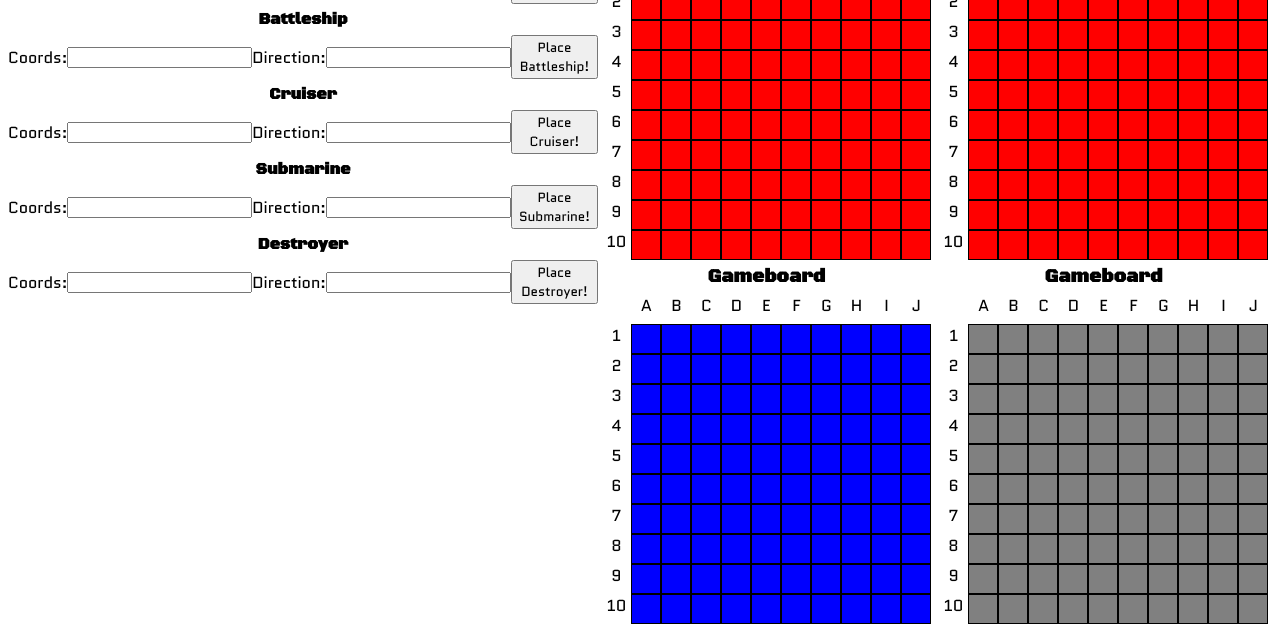
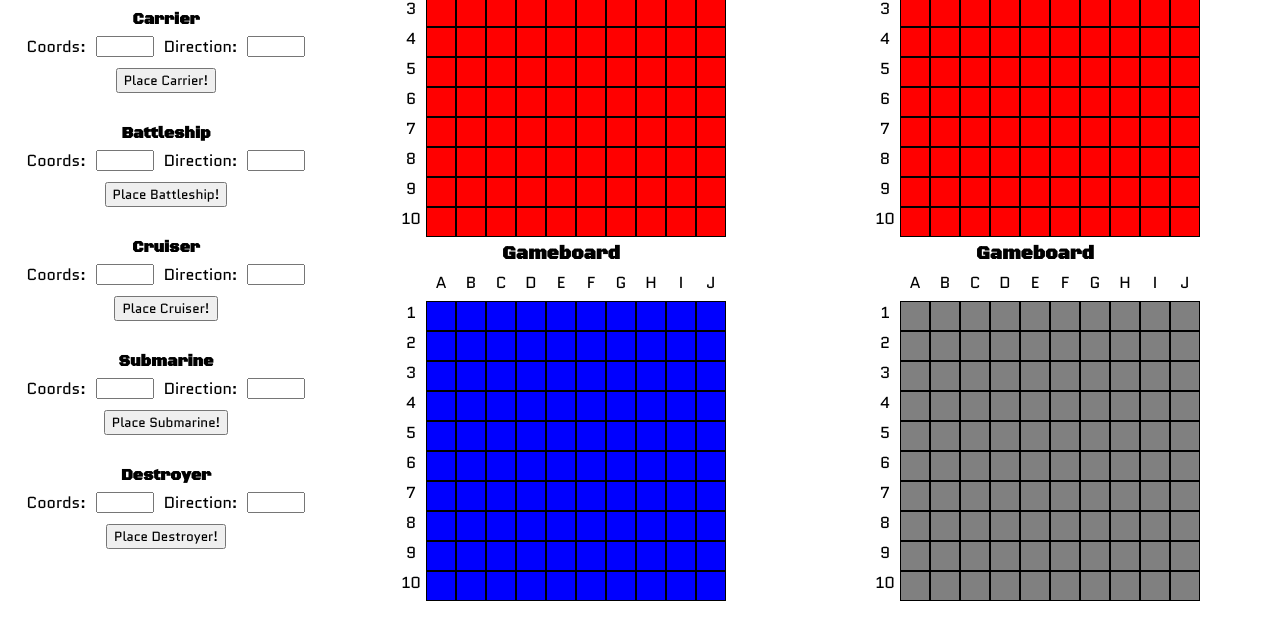
Before and after one commit to h-maren/battleship, a website built with webpack: page src/index.html in a window 1280 px wide. Shown: the part 230-862 px from the top of the page. After the commit the page ends 839 px from the top, so only its background shows below. Built offline with nearby package versions, Linux system fonts and the light colour scheme.

Commit message:
Add styling to coordinate inputs

```diff
--- a/src/index.html
+++ b/src/index.html
@@ -23,8 +23,8 @@
                         <input type="text" id="carrier-coords">
                         <label for="carrier-direction">Direction:</label>
                         <input type="text" id="carrier-direction">
-                        <button type ="button" class="place-carrier">Place Carrier!</button>
                     </div>
+                    <button type ="button" class="place-carrier">Place Carrier!</button>
                 </div>
             </form>
             <form id="input-battleship">
@@ -35,8 +35,8 @@
                         <input type="text" id="battleship-coords">
                         <label for="battleship-direction">Direction:</label>
                         <input type="text" id="battleship-direction">
-                        <button type ="button" class="place-battleship">Place Battleship!</button>
                     </div>
+                    <button type ="button" class="place-battleship">Place Battleship!</button>
                 </div>
             </form>
             <form id="input-cruiser">
@@ -47,8 +47,8 @@
                         <input type="text" id="cruiser-coords">
                         <label for="cruiser-direction">Direction:</label>
                         <input type="text" id="cruiser-direction">
-                        <button type ="button" class="place-cruiser">Place Cruiser!</button>
                     </div>
+                    <button type ="button" class="place-cruiser">Place Cruiser!</button>
                 </div>
             </form>
             <form id="input-submarine">
@@ -59,8 +59,8 @@
                         <input type="text" id="submarine-coords">
                         <label for="submarine-direction">Direction:</label>
                         <input type="text" id="submarine-direction">
-                        <button type ="button" class="place-submarine">Place Submarine!</button>
                     </div>
+                    <button type ="button" class="place-submarine">Place Submarine!</button>
                 </div>
             </form>
             <form id="input-destroyer">
@@ -71,8 +71,8 @@
                         <input type="text" id="destroyer-coords">
                         <label for="destroyer-direction">Direction:</label>
                         <input type="text" id="destroyer-direction">
-                        <button type ="button" class="place-destroyer">Place Destroyer!</button>
                     </div>
+                    <button type ="button" class="place-destroyer">Place Destroyer!</button>
                 </div>
             </form>
         </div>
--- a/src/index.js
+++ b/src/index.js
@@ -41,7 +41,7 @@ placeDestBtn.addEventListener("click", (e) => {
 
 function sendShipCoords(e) {
   let shipType =
-    e.target.parentElement.parentElement.firstElementChild.textContent.toLowerCase();
+    e.target.parentElement.firstElementChild.textContent.toLowerCase();
   let shipForm = document.querySelector(`#input-${shipType}`);
   let shipDirection = document.querySelector(
     `input#${shipType}-direction`
--- a/src/style.css
+++ b/src/style.css
@@ -134,3 +134,25 @@ li {
     flex-direction: column;
     align-items: center;
 }
+
+.carrier-info, .battleship-info, .cruiser-info, .submarine-info, .destroyer-info {
+    display: flex;
+    flex-direction: column;
+    align-items: center;
+}
+
+.form-row {
+    gap: 10px;
+}
+
+button {
+    margin: 10px;
+}
+
+input {
+    width: 50px;
+}
+
+.input-ships h4 {
+    margin-top: 20px;
+}
```
